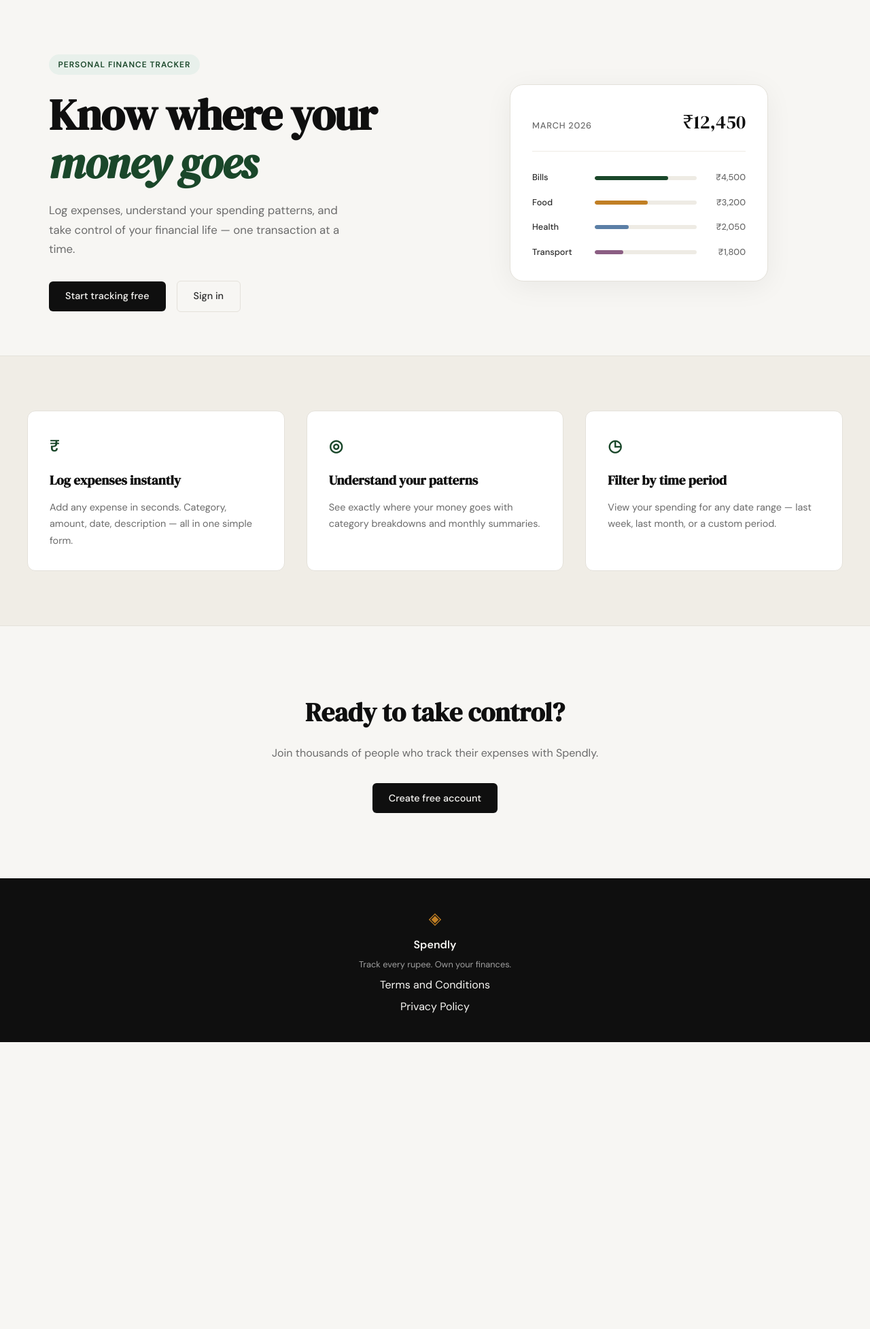
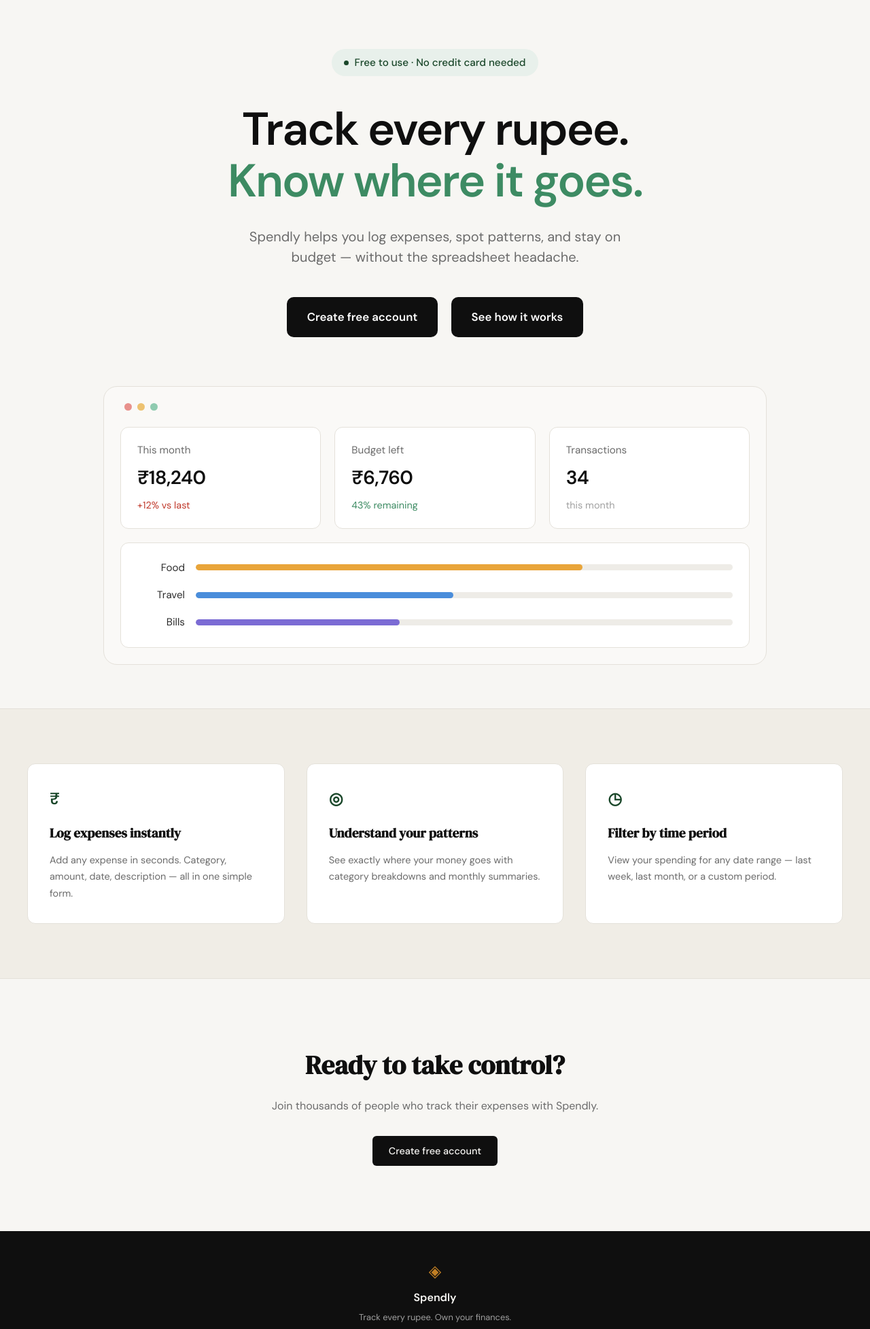
Before and after one commit to samaad/expens-tracker, a Flask app: page / in a window 1280 px wide. Shown: the part 61-2016 px from the top of the page at 68% size. Before the commit the page ends 1594 px from the top, so only its background shows below. Run offline with Flask 3, Linux system fonts and the light colour scheme.

Commit message:
landing: redesign hero section to match mockup

```diff
--- a/app.py
+++ b/app.py
@@ -25,6 +25,11 @@ def login():
 @app.route("/terms")
 def terms():
     return render_template("terms.html")
+
+
+@app.route("/privacy")
+def privacy():
+    return render_template("privacy.html")
 
 
 # ------------------------------------------------------------------ #
--- a/static/css/style.css
+++ b/static/css/style.css
@@ -124,54 +124,87 @@ a { color: inherit; text-decoration: none; }
 /* ------------------------------------------------------------------ */
 
 .hero {
-    padding: 5rem 2rem 4rem;
-    display: grid;
-    grid-template-columns: 1fr 1fr;
-    gap: 4rem;
+    padding: 4.5rem 2rem 4rem;
+    max-width: 1040px;
+    margin: 0 auto;
+    text-align: center;
+}
+
+.hero-inner {
+    display: flex;
+    flex-direction: column;
     align-items: center;
-    max-width: var(--max-width);
-    margin: 0 auto;
 }
 
 .hero-badge {
-    display: inline-block;
+    display: inline-flex;
+    align-items: center;
+    gap: 0.5rem;
     background: var(--accent-light);
     color: var(--accent);
-    font-size: 0.75rem;
-    font-weight: 600;
-    letter-spacing: 0.08em;
-    text-transform: uppercase;
-    padding: 0.35rem 0.85rem;
+    font-size: 0.95rem;
+    font-weight: 500;
+    letter-spacing: 0;
+    text-transform: none;
+    padding: 0.5rem 1.15rem;
     border-radius: 999px;
-    margin-bottom: 1.5rem;
+    margin-bottom: 2.5rem;
+}
+
+.hero-badge-dot {
+    width: 7px;
+    height: 7px;
+    border-radius: 50%;
+    background: var(--accent);
+    flex-shrink: 0;
 }
 
 .hero-title {
-    font-family: var(--font-display);
-    font-size: clamp(2.5rem, 5vw, 4rem);
-    line-height: 1.1;
-    letter-spacing: -0.02em;
+    font-family: var(--font-body);
+    font-size: clamp(2.5rem, 6vw, 4.25rem);
+    font-weight: 600;
+    line-height: 1.12;
+    letter-spacing: -0.03em;
     color: var(--ink);
-    margin-bottom: 1.25rem;
+    margin-bottom: 1.75rem;
 }
 
 .hero-title em {
-    font-style: italic;
-    color: var(--accent);
+    font-style: normal;
+    color: #3d8b63;
 }
 
 .hero-subtitle {
-    font-size: 1.05rem;
+    font-size: 1.25rem;
     color: var(--ink-muted);
-    line-height: 1.7;
-    max-width: 460px;
-    margin-bottom: 2rem;
+    line-height: 1.5;
+    max-width: 590px;
+    margin-bottom: 2.75rem;
 }
 
 .hero-actions {
     display: flex;
-    gap: 1rem;
+    gap: 1.25rem;
     align-items: center;
+    justify-content: center;
+    margin-bottom: 4.5rem;
+}
+
+.hero .btn-primary,
+.hero .btn-ghost {
+    background: var(--ink);
+    color: #ffffff;
+    border: none;
+    border-radius: 10px;
+    padding: 1rem 1.85rem;
+    font-size: 1.05rem;
+    font-weight: 600;
+}
+
+.hero .btn-primary:hover,
+.hero .btn-ghost:hover {
+    background: var(--ink-soft);
+    color: #ffffff;
 }
 
 /* ------------------------------------------------------------------ */
@@ -181,80 +214,113 @@ a { color: inherit; text-decoration: none; }
 .hero-visual {
     display: flex;
     justify-content: center;
+    width: 100%;
 }
 
-.mock-card {
+.mock-window {
+    background: #faf9f7;
+    border: 1px solid var(--border);
+    border-radius: var(--radius-lg);
+    padding: 1.5rem;
+    width: 100%;
+    text-align: left;
+}
+
+.mock-window-dots {
+    display: flex;
+    gap: 0.5rem;
+    margin-bottom: 1.5rem;
+    padding-left: 0.35rem;
+}
+
+.mock-dot {
+    width: 11px;
+    height: 11px;
+    border-radius: 50%;
+    display: block;
+}
+
+.mock-dot-1 { background: #e8918c; }
+.mock-dot-2 { background: #edc271; }
+.mock-dot-3 { background: #8fcbb0; }
+
+.mock-stats {
+    display: grid;
+    grid-template-columns: repeat(3, 1fr);
+    gap: 1.25rem;
+    margin-bottom: 1.25rem;
+}
+
+.mock-stat {
     background: var(--paper-card);
     border: 1px solid var(--border);
-    border-radius: var(--radius-lg);
-    padding: 2rem;
-    width: 100%;
-    max-width: 380px;
-    box-shadow: 0 8px 40px rgba(0,0,0,0.06);
+    border-radius: var(--radius-md);
+    padding: 1.35rem 1.5rem;
+    display: flex;
+    flex-direction: column;
+    gap: 0.4rem;
 }
 
-.mock-card-header {
-    display: flex;
-    justify-content: space-between;
-    align-items: baseline;
-    margin-bottom: 1.75rem;
-    padding-bottom: 1.25rem;
-    border-bottom: 1px solid var(--border-soft);
+.mock-stat-label {
+    font-size: 0.95rem;
+    color: var(--ink-muted);
 }
 
-.mock-label {
-    font-size: 0.8rem;
-    font-weight: 500;
-    color: var(--ink-muted);
-    text-transform: uppercase;
-    letter-spacing: 0.06em;
-}
-
-.mock-total {
-    font-family: var(--font-display);
+.mock-stat-value {
+    font-family: var(--font-body);
     font-size: 1.75rem;
+    font-weight: 600;
+    letter-spacing: -0.02em;
     color: var(--ink);
 }
 
-.mock-bars { display: flex; flex-direction: column; gap: 1rem; }
+.mock-stat-note {
+    font-size: 0.9rem;
+    color: var(--ink-faint);
+}
+
+.mock-stat-note-up { color: var(--danger); }
+.mock-stat-note-good { color: #3d8b63; }
+
+.mock-bars {
+    background: var(--paper-card);
+    border: 1px solid var(--border);
+    border-radius: var(--radius-md);
+    padding: 1.5rem;
+    display: flex;
+    flex-direction: column;
+    gap: 1rem;
+}
 
 .mock-bar-row {
     display: grid;
-    grid-template-columns: 80px 1fr 60px;
+    grid-template-columns: 70px 1fr;
     align-items: center;
-    gap: 0.75rem;
+    gap: 1rem;
 }
 
 .mock-cat {
-    font-size: 0.8rem;
-    font-weight: 500;
+    font-size: 0.95rem;
     color: var(--ink-soft);
+    text-align: right;
 }
 
 .mock-bar-track {
-    height: 6px;
-    background: var(--border-soft);
+    height: 9px;
+    background: #eeece7;
     border-radius: 999px;
     overflow: hidden;
 }
 
 .mock-bar {
     height: 100%;
-    background: var(--accent);
     border-radius: 999px;
     transition: width 0.6s ease;
 }
 
-.mock-bar-2 { background: var(--accent-2); }
-.mock-bar-3 { background: #5b7fa6; }
-.mock-bar-4 { background: #8b5e83; }
-
-.mock-amt {
-    font-size: 0.8rem;
-    font-weight: 500;
-    color: var(--ink-muted);
-    text-align: right;
-}
+.mock-bar-1 { background: #e9a53a; }
+.mock-bar-2 { background: #4a8ddb; }
+.mock-bar-3 { background: #7b6bd4; }
 
 /* ------------------------------------------------------------------ */
 /* Buttons                                                             */
--- a/templates/base.html
+++ b/templates/base.html
@@ -35,7 +35,7 @@
             <span class="footer-name">Spendly</span>
             <p class="footer-copy">Track every rupee. Own your finances.</p>
             <a href="{{ url_for('terms') }}">Terms and Conditions</a>
-            <a href="#">Privacy Policy</a>
+            <a href="{{ url_for('privacy') }}">Privacy Policy</a>
         </div>
     </footer>
 
--- a/templates/landing.html
+++ b/templates/landing.html
@@ -6,55 +6,68 @@
 
 <section class="hero">
     <div class="hero-inner">
-        <div class="hero-badge">Personal Finance Tracker</div>
+        <div class="hero-badge">
+            <span class="hero-badge-dot"></span>
+            Free to use · No credit card needed
+        </div>
         <h1 class="hero-title">
-            Know where your<br>
-            <em>money goes</em>
+            Track every rupee.<br>
+            <em>Know where it goes.</em>
         </h1>
         <p class="hero-subtitle">
-            Log expenses, understand your spending patterns,
-            and take control of your financial life —
-            one transaction at a time.
+            Spendly helps you log expenses, spot patterns, and stay
+            on budget — without the spreadsheet headache.
         </p>
         <div class="hero-actions">
-            <a href="{{ url_for('register') }}" class="btn-primary">Start tracking free</a>
-            <a href="{{ url_for('login') }}" class="btn-ghost">Sign in</a>
+            <a href="{{ url_for('register') }}" class="btn-primary">Create free account</a>
+            <a href="#how-it-works" class="btn-ghost">See how it works</a>
         </div>
     </div>
+
     <div class="hero-visual">
-        <div class="mock-card">
-            <div class="mock-card-header">
-                <span class="mock-label">March 2026</span>
-                <span class="mock-total">₹12,450</span>
+        <div class="mock-window">
+            <div class="mock-window-dots">
+                <span class="mock-dot mock-dot-1"></span>
+                <span class="mock-dot mock-dot-2"></span>
+                <span class="mock-dot mock-dot-3"></span>
             </div>
+
+            <div class="mock-stats">
+                <div class="mock-stat">
+                    <span class="mock-stat-label">This month</span>
+                    <span class="mock-stat-value">₹18,240</span>
+                    <span class="mock-stat-note mock-stat-note-up">+12% vs last</span>
+                </div>
+                <div class="mock-stat">
+                    <span class="mock-stat-label">Budget left</span>
+                    <span class="mock-stat-value">₹6,760</span>
+                    <span class="mock-stat-note mock-stat-note-good">43% remaining</span>
+                </div>
+                <div class="mock-stat">
+                    <span class="mock-stat-label">Transactions</span>
+                    <span class="mock-stat-value">34</span>
+                    <span class="mock-stat-note">this month</span>
+                </div>
+            </div>
+
             <div class="mock-bars">
+                <div class="mock-bar-row">
+                    <span class="mock-cat">Food</span>
+                    <div class="mock-bar-track">
+                        <div class="mock-bar mock-bar-1" style="width: 72%"></div>
+                    </div>
+                </div>
+                <div class="mock-bar-row">
+                    <span class="mock-cat">Travel</span>
+                    <div class="mock-bar-track">
+                        <div class="mock-bar mock-bar-2" style="width: 48%"></div>
+                    </div>
+                </div>
                 <div class="mock-bar-row">
                     <span class="mock-cat">Bills</span>
                     <div class="mock-bar-track">
-                        <div class="mock-bar" style="width: 72%"></div>
+                        <div class="mock-bar mock-bar-3" style="width: 38%"></div>
                     </div>
-                    <span class="mock-amt">₹4,500</span>
-                </div>
-                <div class="mock-bar-row">
-                    <span class="mock-cat">Food</span>
-                    <div class="mock-bar-track">
-                        <div class="mock-bar mock-bar-2" style="width: 52%"></div>
-                    </div>
-                    <span class="mock-amt">₹3,200</span>
-                </div>
-                <div class="mock-bar-row">
-                    <span class="mock-cat">Health</span>
-                    <div class="mock-bar-track">
-                        <div class="mock-bar mock-bar-3" style="width: 33%"></div>
-                    </div>
-                    <span class="mock-amt">₹2,050</span>
-                </div>
-                <div class="mock-bar-row">
-                    <span class="mock-cat">Transport</span>
-                    <div class="mock-bar-track">
-                        <div class="mock-bar mock-bar-4" style="width: 28%"></div>
-                    </div>
-                    <span class="mock-amt">₹1,800</span>
                 </div>
             </div>
         </div>
```
Also changed, not shown: other parts of static/css/style.css (+95 -7 lines), templates/terms.html (+0 -92 lines).
